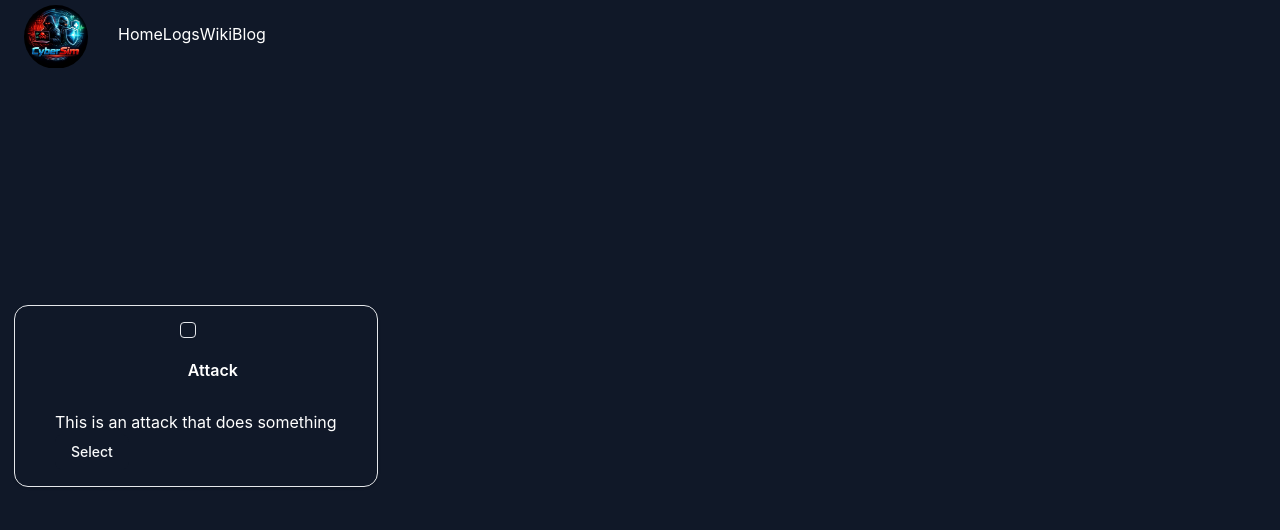
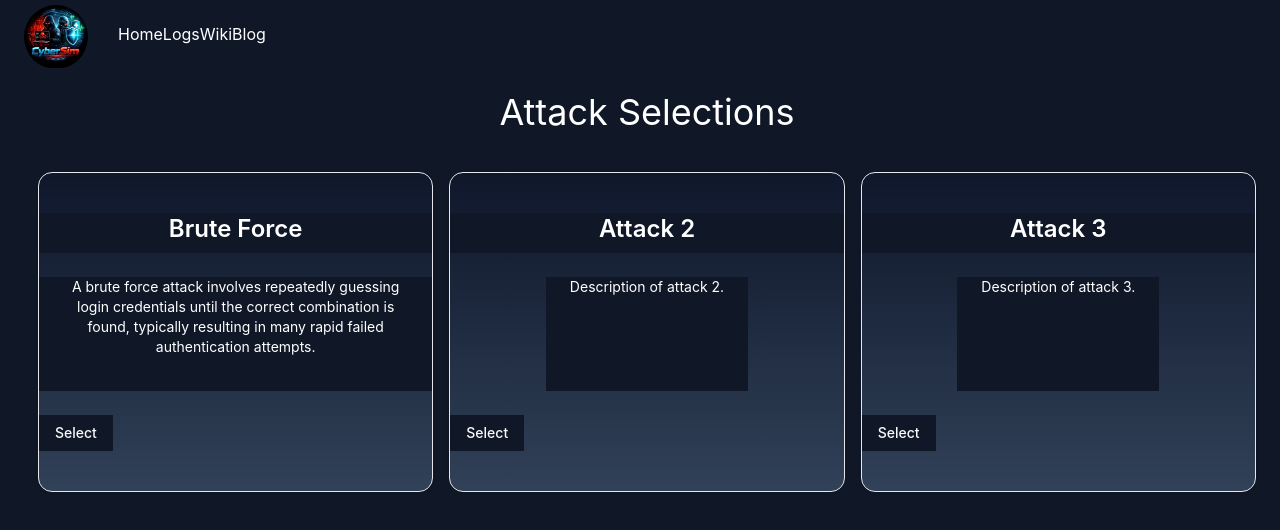
Before and after one commit to RyanM13/cybersim, a React (Vite) app in the folder frontend/: page /dashboard in a window 1280 px wide. Shown: the top 530 px of the page. Built offline with nearby package versions, Linux system fonts and the light colour scheme; sample sign-in values are in the browser's storage.

Commit message:
Style: Updated baseline for UI for both scenario and dashboard

```diff
--- a/frontend/src/pages/DashBoard.jsx
+++ b/frontend/src/pages/DashBoard.jsx
@@ -1,31 +1,57 @@
-import { Card, CardHeader, CardTitle, CardContent } from "@/components/ui/card";
+import {
+  Card,
+  CardAction,
+  CardContent,
+  CardHeader,
+} from "@/components/ui/card";
 import { Button } from "@/components/ui/button";
 import { useState } from "react";
-import { Checkbox } from "@/components/ui/checkbox";
+
+const attacks = [
+  {
+    id: 1,
+    title: "Brute Force",
+    description:
+      "A brute force attack involves repeatedly guessing login credentials until the correct combination is found, typically resulting in many rapid failed authentication attempts.",
+  },
+  { id: 2, title: "Attack 2", description: "Description of attack 2." },
+  { id: 3, title: "Attack 3", description: "Description of attack 3." },
+];
 
 export default function DashBoard() {
-  const [checked, setChecked] = useState(false);
+  const [selected, setSelected] = useState([]);
+
+  const toggleSelect = (id) => {
+    setSelected((prev) =>
+      prev.includes(id) ? prev.filter((i) => i !== id) : [...prev, id],
+    );
+  };
+
   return (
-    <div className="flex items-center justify-center">
-      <Card
-        // Google: How do I turn this card into a checkbox
-        className={`flex items-center space-x-4 p-4 cursor-pointer ${checked ? "border-primary" : ""}`}
-        onClick={() => setChecked(!checked)}
-      >
-        <Checkbox
-          id="scenerios"
-          checked={checked}
-          onCheckedChange={setChecked}
-        />
-        <CardHeader>
-          <CardTitle>Attack</CardTitle>
-        </CardHeader>
-        <CardContent>
-          <p>This is an attack that does something</p>
-
-          <Button>Select</Button>
-        </CardContent>
-      </Card>
+    <div className="w-full p-6 flex-col items-center">
+      <h1 className="text-4xl text-center mb-6">Attack Selections</h1>
+      <div className="grid grid-cols-3 gap-4 mt-10">
+        {attacks.map((attack) => (
+          <Card
+            key={attack.id}
+            className={`flex flex-col items-center text-center min-h-80 transition-colors bg-gradient-to-b from-slate-900 to-slate-700 ${
+              selected.includes(attack.id) ? "border-white border-2" : ""
+            }`}
+          >
+            <CardHeader className="mt-4 w-full">
+              <h2 className="text-2xl font-semibold">{attack.title}</h2>
+            </CardHeader>
+            <CardContent className="flex-1">
+              <p className="text-sm ">{attack.description}</p>
+            </CardContent>
+            <CardAction className="mb-4 flex items-center">
+              <Button onClick={() => toggleSelect(attack.id)}>
+                {selected.includes(attack.id) ? "Deselect" : "Select"}
+              </Button>
+            </CardAction>
+          </Card>
+        ))}
+      </div>
     </div>
   );
 }
--- /dev/null
+++ b/frontend/src/pages/scenario.jsx
@@ -0,0 +1,74 @@
+import { useState } from "react";
+export default function Scenario() {
+  const [command, setCommand] = useState("");
+  const [history, setHistory] = useState([]);
+
+  function handleKeyDown(e) {
+    if (e.key === "Enter") {
+      console.log(command);
+      setCommand("");
+      setHistory((prev) => [...prev, command]);
+    }
+  }
+
+  return (
+    // Claude: Can you give me a mac style terminal and log panes?
+    <div className="w-full min-h-[calc(90vh-4rem)]  flex p-6 gap-4">
+      {/* Log panel - 30% */}
+      <div className="w-[30%] rounded-t-lg overflow-hidden shadow-2xl border border-gray-700 flex flex-col">
+        <div className="bg-gray-800 px-4 py-3 flex items-center gap-2">
+          <div className="w-3 h-3 rounded-full bg-red-500" />
+          <div className="w-3 h-3 rounded-full bg-yellow-500" />
+          <div className="w-3 h-3 rounded-full bg-green-500" />
+          <span className="text-gray-400 text-sm mx-auto">auth.log — live</span>
+        </div>
+        <div className="bg-gray-900 p-3 flex-1 font-mono text-xs">
+          <p className="text-red-400 mb-1">
+            Mar 15 14:01:45 Failed password for root from 192.168.1.105
+          </p>
+          <p className="text-green-400 mb-1">
+            Mar 15 14:02:10 Accepted password for mwilson from 10.0.0.8
+          </p>
+          <p className="text-red-400 mb-1">
+            Mar 15 14:02:33 Failed password for root from 192.168.1.105
+          </p>
+        </div>
+      </div>
+
+      {/* Terminal panel - 70% */}
+      <div className="w-[70%] rounded-t-lg overflow-hidden shadow-2xl border border-gray-700 flex flex-col">
+        <div className="bg-gray-800 px-4 py-3 flex items-center gap-2">
+          <div className="w-3 h-3 rounded-full bg-red-500" />
+          <div className="w-3 h-3 rounded-full bg-yellow-500" />
+          <div className="w-3 h-3 rounded-full bg-green-500" />
+          <span className="text-gray-400 text-sm mx-auto">terminal</span>
+        </div>
+        <div className="bg-gray-900 p-4 flex-1 font-mono text-sm gap-4">
+          {history.map((line, i) => (
+            <p>
+              <span className="text-blue-400">user@cybersim</span>
+              <span className="text-white">:~$ </span>
+              <span className="text-white">{line}</span>
+            </p>
+          ))}
+        </div>
+
+        <div className="border-t border-white flex flex-row">
+          <label className="text-blue-400 ml-1 mr-0.5" for="command">
+            <span>Input</span>:
+          </label>
+          <input
+            id="command"
+            type="text"
+            name="command"
+            onChange={(e) => setCommand(e.target.value)}
+            onKeyDown={handleKeyDown}
+            value={command}
+            autoFocus
+            className="bg-transparent outline-none text-white caret-green-400 w-full"
+          />
+        </div>
+      </div>
+    </div>
+  );
+}
```
